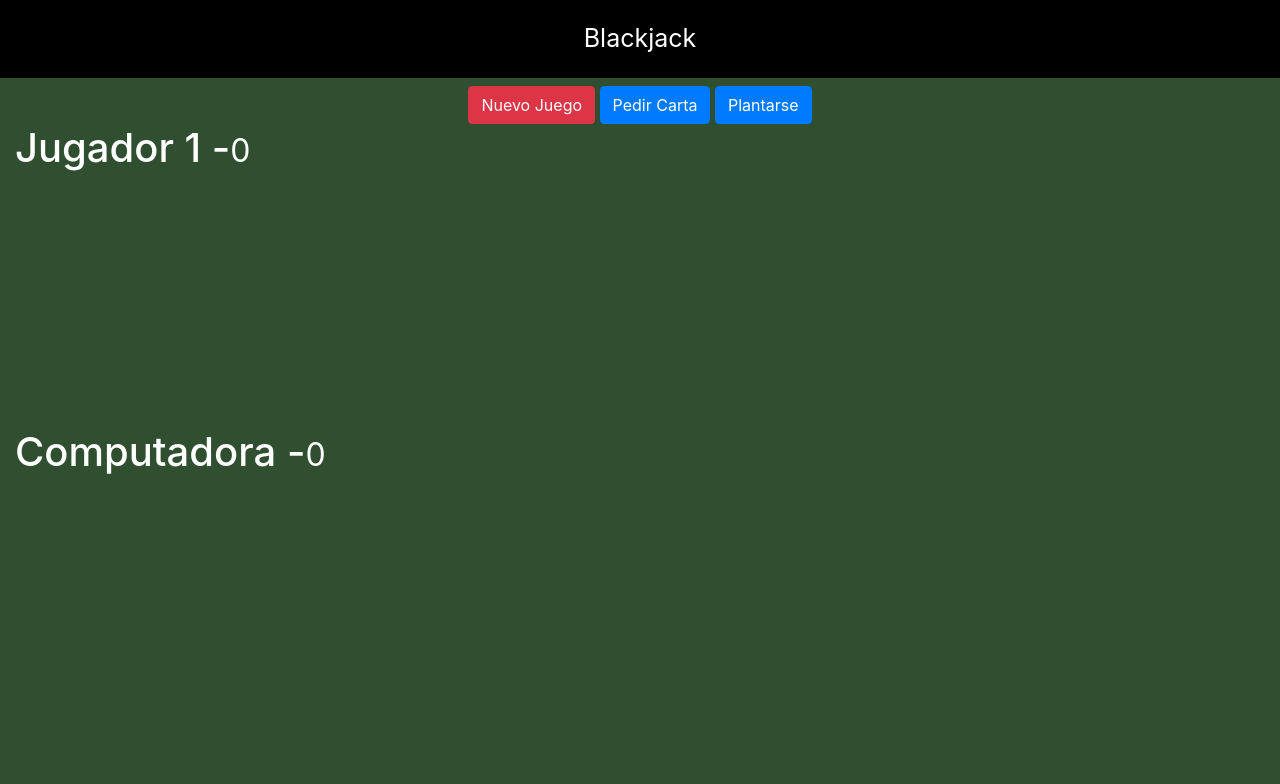
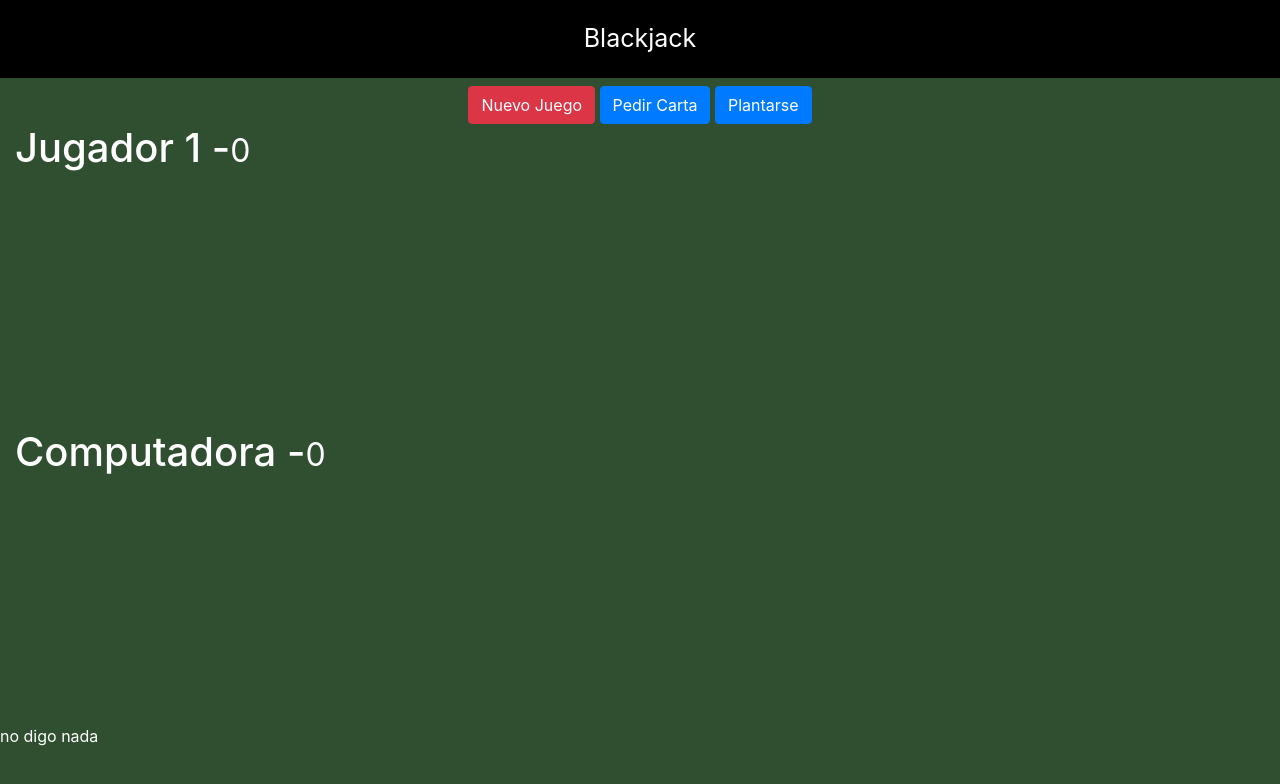
Before and after one commit to Morlita/my-first-black-jack, a plain HTML site: page index.html in a window 1280 px wide. Drawn offline with nearby package versions, Linux system fonts and the light colour scheme.

Commit message:
no digo nada

```diff
--- a/index.html
+++ b/index.html
@@ -35,6 +35,9 @@
             </div>
         </div>
     </div>
+    <div>
+        <p>no digo nada</p>
+    </div>
 
 
 
```
